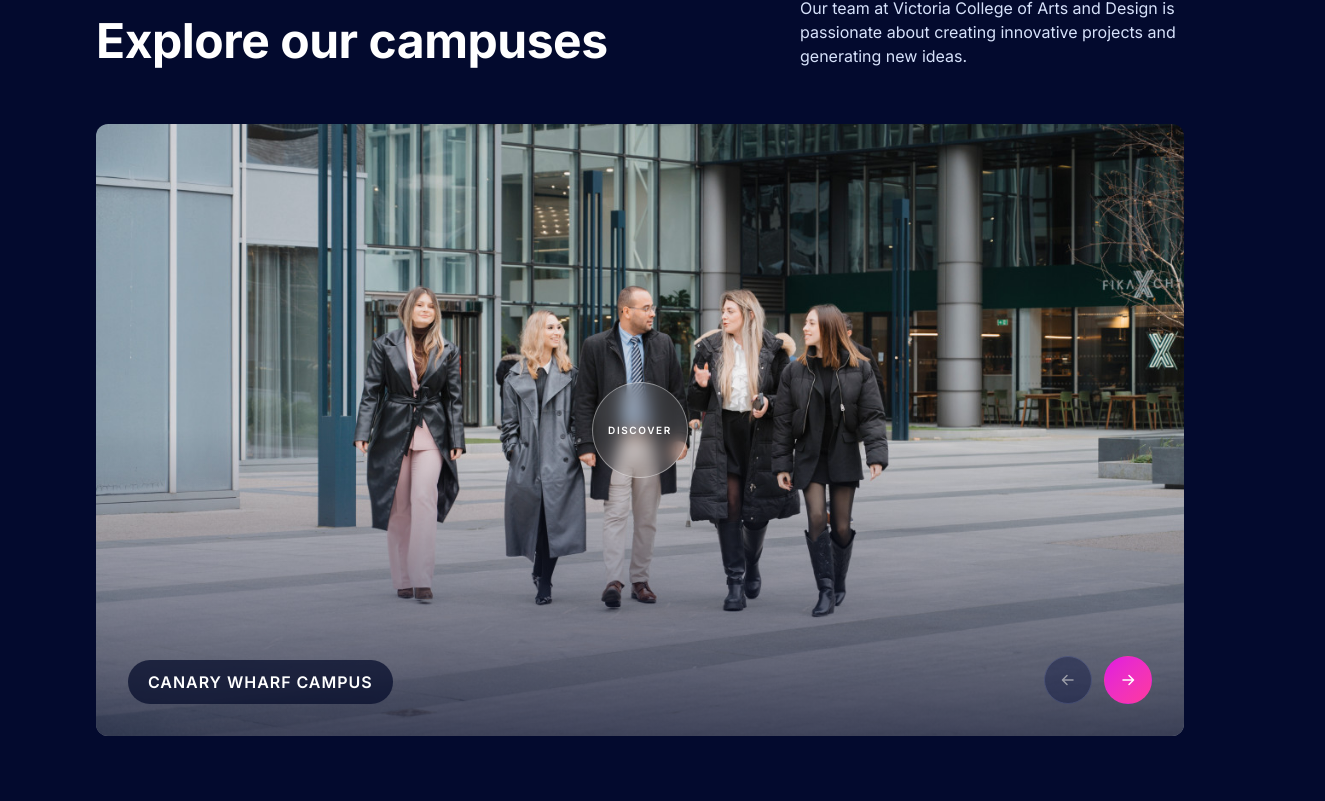
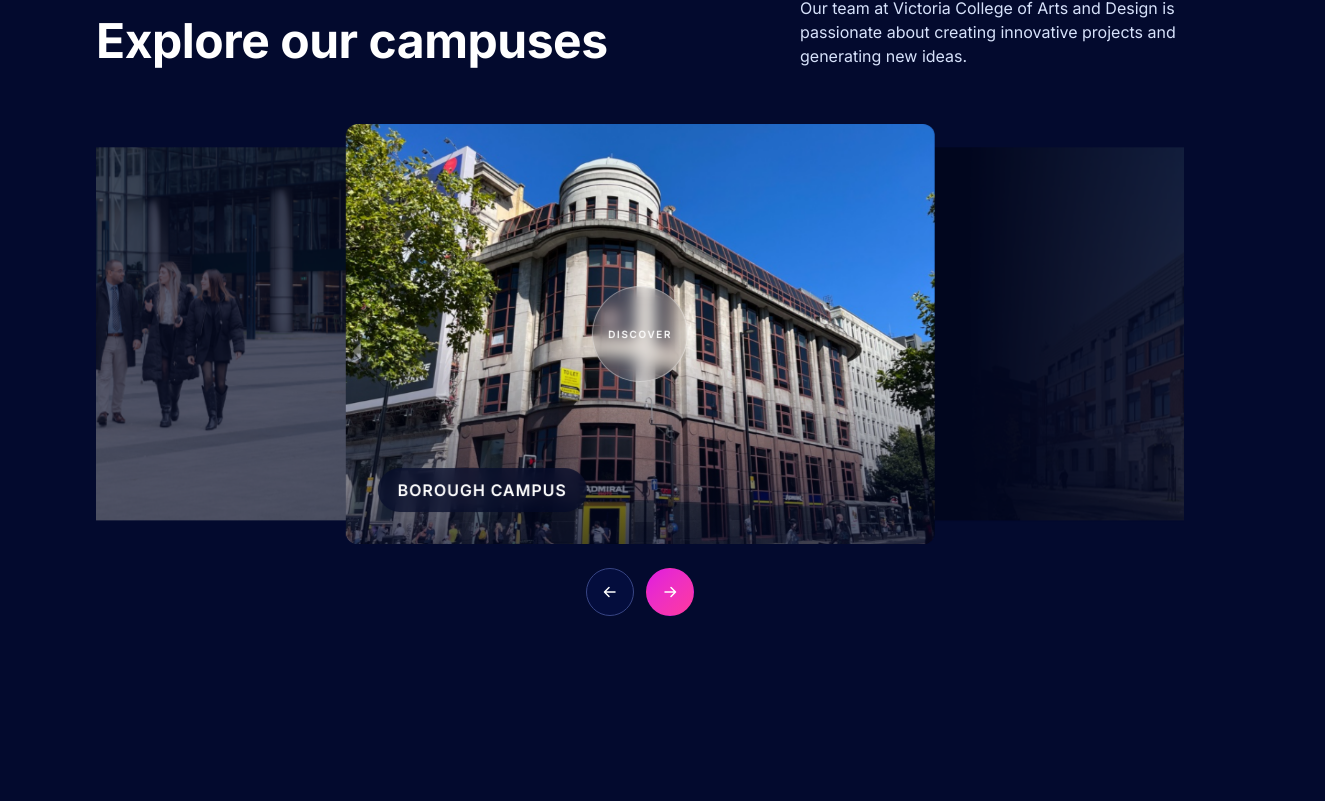
Before and after one commit to Protik111/vcad-front, a Next.js app: page / in a window 1280 px wide. Shown: the part 2859-3660 px from the top of the page, 1325 px wide, since content can reach past the window. Built offline with nearby package versions, Linux system fonts and the light colour scheme.

Commit message:
feat: campus

```diff
--- a/components/home/CampusesCarousel.tsx
+++ b/components/home/CampusesCarousel.tsx
@@ -1,38 +1,43 @@
 "use client";
 
 import { useRef, useState } from "react";
+import { Swiper, SwiperSlide } from "swiper/react";
+import { A11y, EffectCoverflow, Keyboard } from "swiper/modules";
+import type { Swiper as SwiperInstance } from "swiper";
 import Image from "next/image";
 import Link from "next/link";
 import type { Campus } from "@/data/campuses";
 import Container from "@/components/ui/Container";
 import SectionHeading from "@/components/ui/SectionHeading";
 import CircleArrowButton from "@/components/ui/CircleArrowButton";
+import "swiper/css";
+import "swiper/css/effect-coverflow";
 
-const SWIPE_THRESHOLD = 40;
+const INITIAL_SLIDE = 1;
 
 /**
- * "Explore our campuses" carousel: a single active slide with
- * prev/next controls, a "Discover" link and touch swipe support.
+ * "Explore our campuses" carousel: a coverflow-style carousel where
+ * the active campus is shown large and centered (the second campus on
+ * first load), with the neighbouring campuses receding behind it at
+ * half opacity on either side. Built on Swiper for real touch/
+ * keyboard/drag support.
+ *
+ * Loop mode is intentionally off: Swiper's loop needs roughly double
+ * the visible slide count to wrap reliably, and with only a few
+ * campuses it gets stuck instead. Boundaries are handled the plain
+ * way instead — arrows disable at the first/last slide.
  */
 export default function CampusesCarousel({ campuses }: { campuses: Campus[] }) {
-  const [index, setIndex] = useState(0);
-  const touchStartX = useRef<number | null>(null);
-  const active = campuses[index];
+  const swiperRef = useRef<SwiperInstance | null>(null);
+  const initialIndex = Math.min(INITIAL_SLIDE, campuses.length - 1);
+  const [activeIndex, setActiveIndex] = useState(initialIndex);
+  const [isBeginning, setIsBeginning] = useState(initialIndex === 0);
+  const [isEnd, setIsEnd] = useState(initialIndex >= campuses.length - 1);
 
-  const goTo = (next: number) => {
-    setIndex(Math.max(0, Math.min(campuses.length - 1, next)));
-  };
-
-  const onTouchStart = (event: React.TouchEvent) => {
-    touchStartX.current = event.touches[0].clientX;
-  };
-
-  const onTouchEnd = (event: React.TouchEvent) => {
-    if (touchStartX.current === null) return;
-    const delta = event.changedTouches[0].clientX - touchStartX.current;
-    if (delta > SWIPE_THRESHOLD) goTo(index - 1);
-    else if (delta < -SWIPE_THRESHOLD) goTo(index + 1);
-    touchStartX.current = null;
+  const syncBoundaries = (swiper: SwiperInstance) => {
+    setActiveIndex(swiper.activeIndex);
+    setIsBeginning(swiper.isBeginning);
+    setIsEnd(swiper.isEnd);
   };
 
   return (
@@ -49,30 +54,54 @@ export default function CampusesCarousel({ campuses }: { campuses: Campus[] }) {
           }
         />
 
-        <div
-          className="relative mt-10 aspect-[16/9] w-full overflow-hidden rounded-card sm:mt-14"
-          onTouchStart={onTouchStart}
-          onTouchEnd={onTouchEnd}
+        <div className="mt-10 sm:mt-14">
+          <Swiper
+            modules={[A11y, Keyboard, EffectCoverflow]}
+            onSwiper={(swiper) => {
+              swiperRef.current = swiper;
+              syncBoundaries(swiper);
+            }}
+            onSlideChange={syncBoundaries}
+            initialSlide={initialIndex}
+            centeredSlides
+            effect="coverflow"
+            coverflowEffect={{
+              rotate: 0,
+              stretch: 0,
+              depth: 150,
+              modifier: 1,
+              slideShadows: false,
+            }}
+            keyboard={{ enabled: true }}
+            a11y={{
+              prevSlideMessage: "Previous campus",
+              nextSlideMessage: "Next campus",
+            }}
+            slidesPerView="auto"
+            className="h-70! sm:h-90! lg:h-105!"
           >
-          {campuses.map((campus, i) => (
-            <div
-              key={campus.id}
-              aria-hidden={i !== index}
-              className="absolute inset-0 transition-opacity duration-500"
-              style={{ opacity: i === index ? 1 : 0 }}
-            >
+            {campuses.map((campus, i) => {
+              const isActive = i === activeIndex;
+              const imageEl = (
                 <Image
                   src={campus.image}
-                alt={campus.imageAlt}
+                  alt={isActive ? campus.imageAlt : ""}
                   fill
-                sizes="100vw"
-                priority={i === 0}
+                  sizes="(min-width: 1024px) 46vw, 75vw"
+                  priority={i === initialIndex}
                   className="object-cover"
                 />
-            </div>
-          ))}
+              );
 
-          <div className="absolute inset-0 bg-gradient-to-t from-deep/70 via-transparent to-transparent" />
+              return (
+                <SwiperSlide
+                  key={campus.id}
+                  className="h-full! w-[75vw]! max-w-160 sm:w-[60vw]! lg:w-[46vw]!"
+                >
+                  {isActive ? (
+                    <div className="group relative h-full w-full overflow-hidden rounded-card">
+                      {imageEl}
+                      <div className="absolute inset-0 bg-linear-to-t from-deep/70 via-transparent to-transparent" />
 
                       <Link
                         href="/campuses"
@@ -85,11 +114,27 @@ export default function CampusesCarousel({ campuses }: { campuses: Campus[] }) {
 
                       <div className="absolute inset-x-0 bottom-0 flex items-end justify-between gap-4 p-5 sm:p-8">
                         <span className="rounded-pill bg-deep/70 px-5 py-2.5 text-default font-semibold uppercase tracking-[0.06em] text-white backdrop-blur-sm">
-              {active.name}
+                          {campus.name}
                         </span>
+                      </div>
+                    </div>
+                  ) : (
+                    <button
+                      type="button"
+                      onClick={() => swiperRef.current?.slideTo(i)}
+                      aria-label={`Show ${campus.name}`}
+                      className="relative block h-full w-full cursor-pointer overflow-hidden rounded-card opacity-50 brightness-75 transition-[opacity,filter] duration-300 hover:opacity-70"
+                    >
+                      {imageEl}
+                    </button>
+                  )}
+                </SwiperSlide>
+              );
+            })}
+          </Swiper>
 
           <div
-              className="flex items-center gap-3"
+            className="mt-6 flex items-center justify-center gap-3"
             role="group"
             aria-label="Campus carousel controls"
           >
@@ -97,17 +142,16 @@ export default function CampusesCarousel({ campuses }: { campuses: Campus[] }) {
               direction="prev"
               variant="outline"
               label="Previous campus"
-                onClick={() => goTo(index - 1)}
-                disabled={index === 0}
+              onClick={() => swiperRef.current?.slidePrev()}
+              disabled={isBeginning}
             />
             <CircleArrowButton
               direction="next"
               variant="filled"
               label="Next campus"
-                onClick={() => goTo(index + 1)}
-                disabled={index === campuses.length - 1}
+              onClick={() => swiperRef.current?.slideNext()}
+              disabled={isEnd}
             />
-            </div>
           </div>
         </div>
       </Container>
--- a/components/home/QuoteSection.tsx
+++ b/components/home/QuoteSection.tsx
@@ -9,7 +9,7 @@ import Container from "@/components/ui/Container";
  */
 export default function QuoteSection() {
   return (
-    <section className="bg-[url('/images/homepage/quote-section/quote-section-background.png')] bg-bottom-right bg-size-[65%] bg-no-repeat py-20 sm:py-28">
+    <section className="overflow-x-clip bg-[url('/images/homepage/quote-section/quote-section-background.png')] bg-bottom-right bg-size-[65%] bg-no-repeat py-20 sm:py-28">
       <Container>
         <div className="flex pt-10">
           <div className="relative z-10 max-w-208">
--- a/data/campuses.ts
+++ b/data/campuses.ts
@@ -18,4 +18,10 @@ export const campuses: Campus[] = [
     image: "/images/campus-borough.png",
     imageAlt: "VCAD Borough campus building exterior",
   },
+  {
+    id: "soho",
+    name: "Soho Campus",
+    image: "/images/campus-3.png",
+    imageAlt: "Students walking outside VCAD Soho campus",
+  },
 ];
--- a/package.json
+++ b/package.json
@@ -12,7 +12,8 @@
     "next": "16.3.1",
     "postcss": "^8.5.26",
     "react": "19.2.8",
-    "react-dom": "19.2.8"
+    "react-dom": "19.2.8",
+    "swiper": "^14.1.0"
   },
   "devDependencies": {
     "@tailwindcss/postcss": "^4.3.3",
```
Also changed, not shown: public/images/campus-3.png (added), 1 other file (tests, documents, lock files or other folders). Lines whose indentation alone changed are shown as unchanged.
